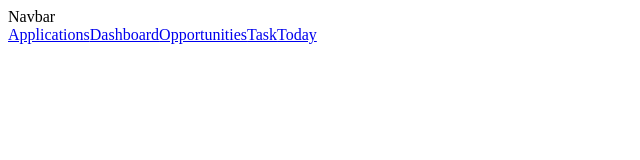
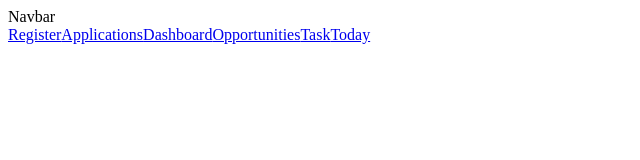
Before and after one commit to komal-priyya/CareerOS, a React app in the folder frontend/: page /tasks in a window 1280 px wide. Shown: the top 160 px of the page, without its empty margins (0-640 px from the left). Built offline with nearby package versions, Linux system fonts and the light colour scheme; the HTML template or start-up script is replaced by a standard one.

Commit message:
fix: correct indentation for the Register link in Sidebar component

```diff
--- a/frontend/src/components/Sidebar.jsx
+++ b/frontend/src/components/Sidebar.jsx
@@ -4,7 +4,7 @@ import { Link } from 'react-router-dom'
 const Sidebar = () => {
   return (
     <div className=''>
-
+         <Link to ='/register'>Register</Link>
         <Link to='/applications'>Applications</Link>
         <Link to='/dashboard'>Dashboard</Link>
         <Link to='/opportunities'>Opportunities</Link>
```
